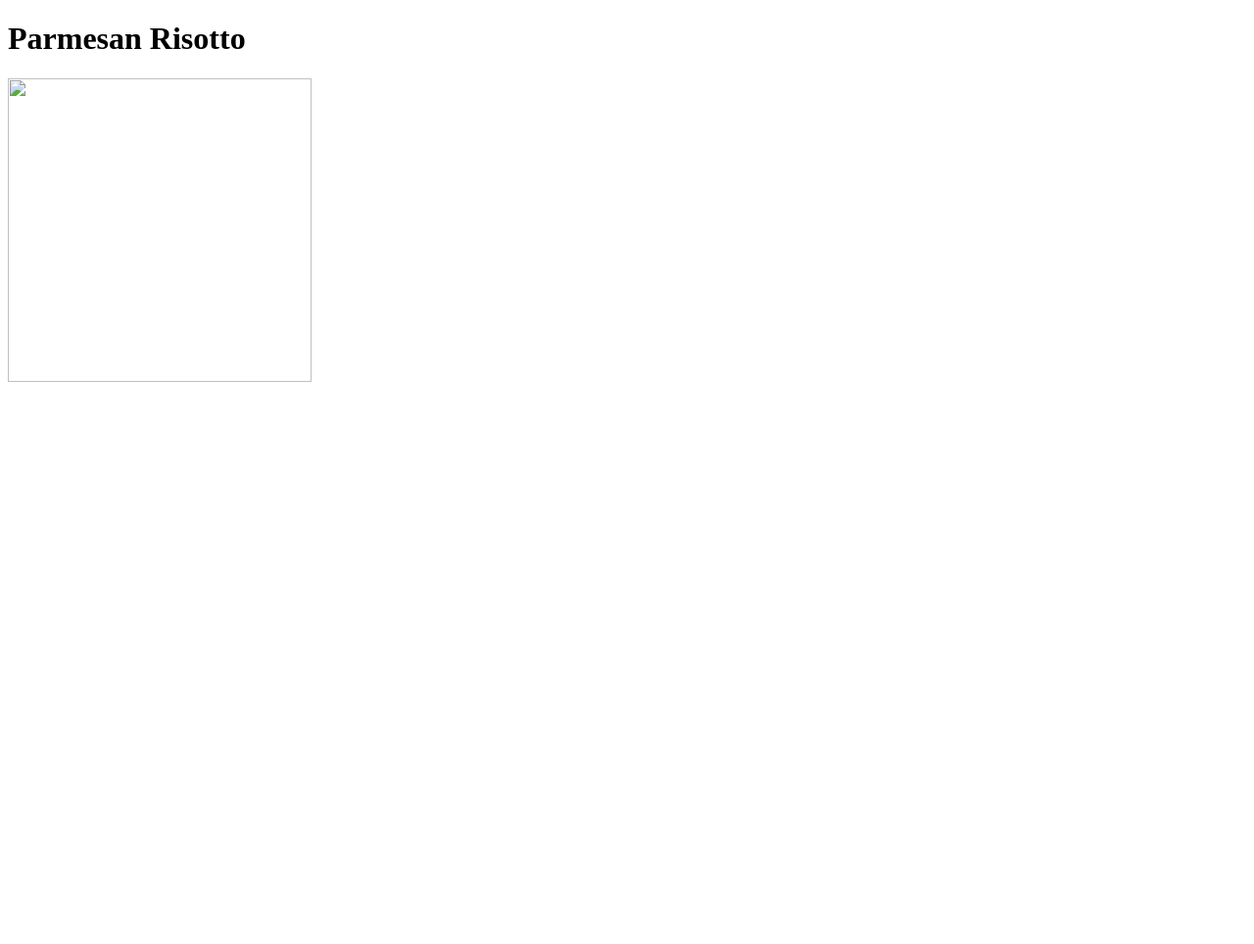
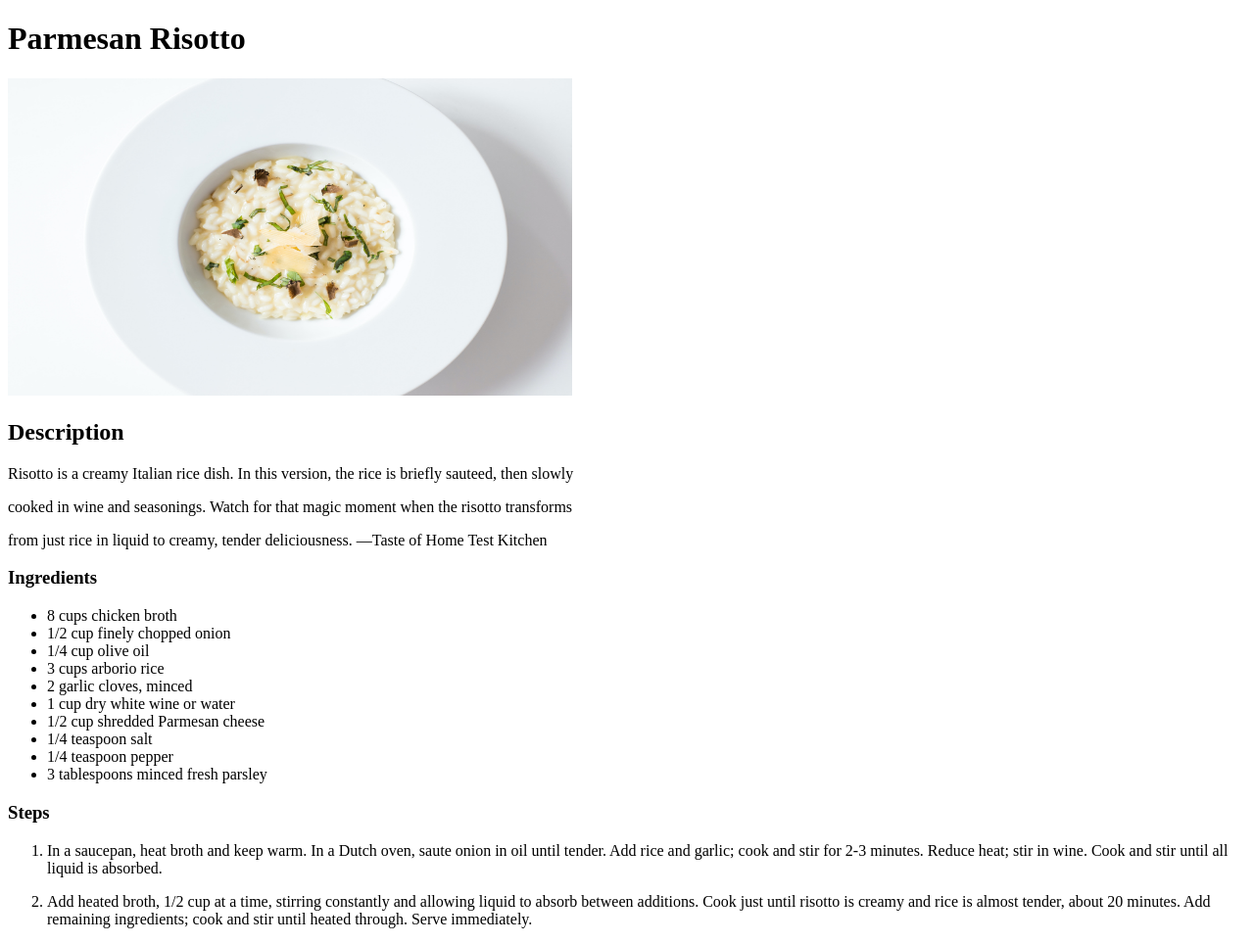
Before and after one commit to robert-szg/odin-recipes, a plain HTML site: page recipes/parmesan-risotto.html in a window 1280 px wide. Shown: the whole page at 98% size. Before the commit the page ends 800 px from the top, so only its background shows below. Drawn offline with Linux system fonts and the light colour scheme.

Commit message:
Added parmesan-risotto recipe, list of recipes at index.html and a parmesan-risotto image
Image for better visualization of the recipe, new recipe for the website and a list to organize those recipes at index.html

```diff
--- a/recipes/parmesan-risotto.html
+++ b/recipes/parmesan-risotto.html
@@ -8,8 +8,43 @@
 
     <body>
         <h1>Parmesan Risotto</h1>
-        <img src="" alt="" height="310" width="310" >
 
+        <img src="../images-recipes/parmesan-risotto.jpg" alt="Photo of a parmesan risotto" height="324" width="576">
 
+        <h2>Description</h2>
+        <p>Risotto is a creamy Italian rice dish. In this version, the rice is briefly sauteed, then slowly</p>
+        <p>cooked in wine and seasonings. Watch for that magic moment when the risotto transforms </p>
+        <p>from just rice in liquid to creamy, tender deliciousness. —Taste of Home Test Kitchen</p>
+
+        <h3>Ingredients</h3>
+        <ul>
+            <li>8 cups chicken broth</li>
+            <li>1/2 cup finely chopped onion</li>
+            <li>1/4 cup olive oil</li>
+            <li>3 cups arborio rice</li>
+            <li>2 garlic cloves, minced</li>
+            <li>1 cup dry white wine or water</li>
+            <li>1/2 cup shredded Parmesan cheese</li>
+            <li>1/4 teaspoon salt</li>
+            <li>1/4 teaspoon pepper</li>
+            <li>3 tablespoons minced fresh parsley</li>
+        </ul>
+        <p></p>
+        <h3>Steps</h3>
+        <ol>
+            <li>
+                In a saucepan, heat broth and keep warm. In a Dutch oven, saute onion in oil until tender.
+                Add rice and garlic; cook and stir for 2-3 minutes. Reduce heat; stir in wine.
+                Cook and stir until all liquid is absorbed.
+            </li>
+
+            <p></p>     <!--Simulating a new line-->
+
+            <li>
+                Add heated broth, 1/2 cup at a time, stirring constantly and allowing liquid to absorb between additions.
+                Cook just until risotto is creamy and rice is almost tender, about 20 minutes.
+                Add remaining ingredients; cook and stir until heated through. Serve immediately.
+            </li>
+       </ol>
     </body>
 </html>
```
Also changed, not shown: index.html (+5 -0 lines), images-recipes/parmesan-risotto.jpg (added).
